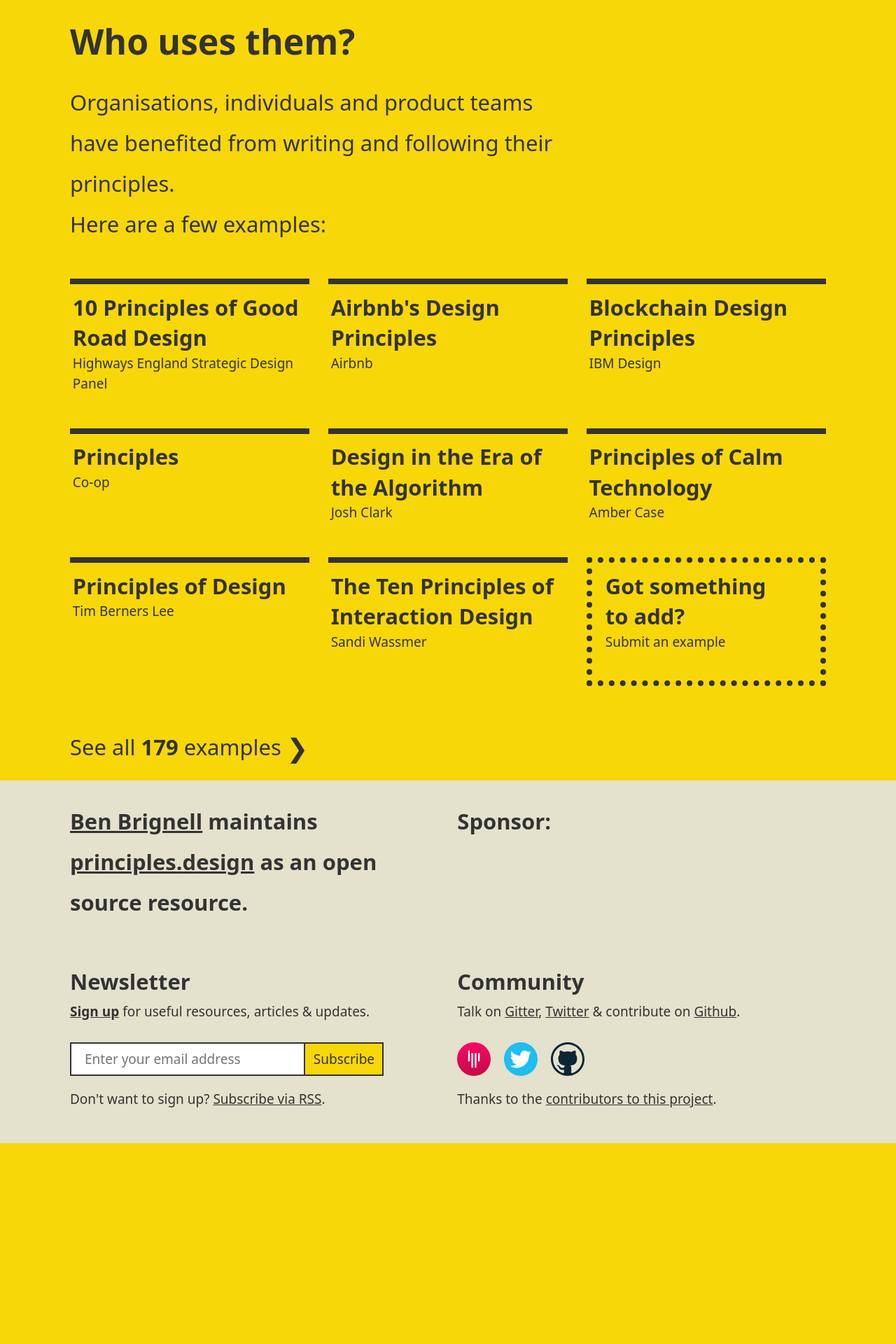
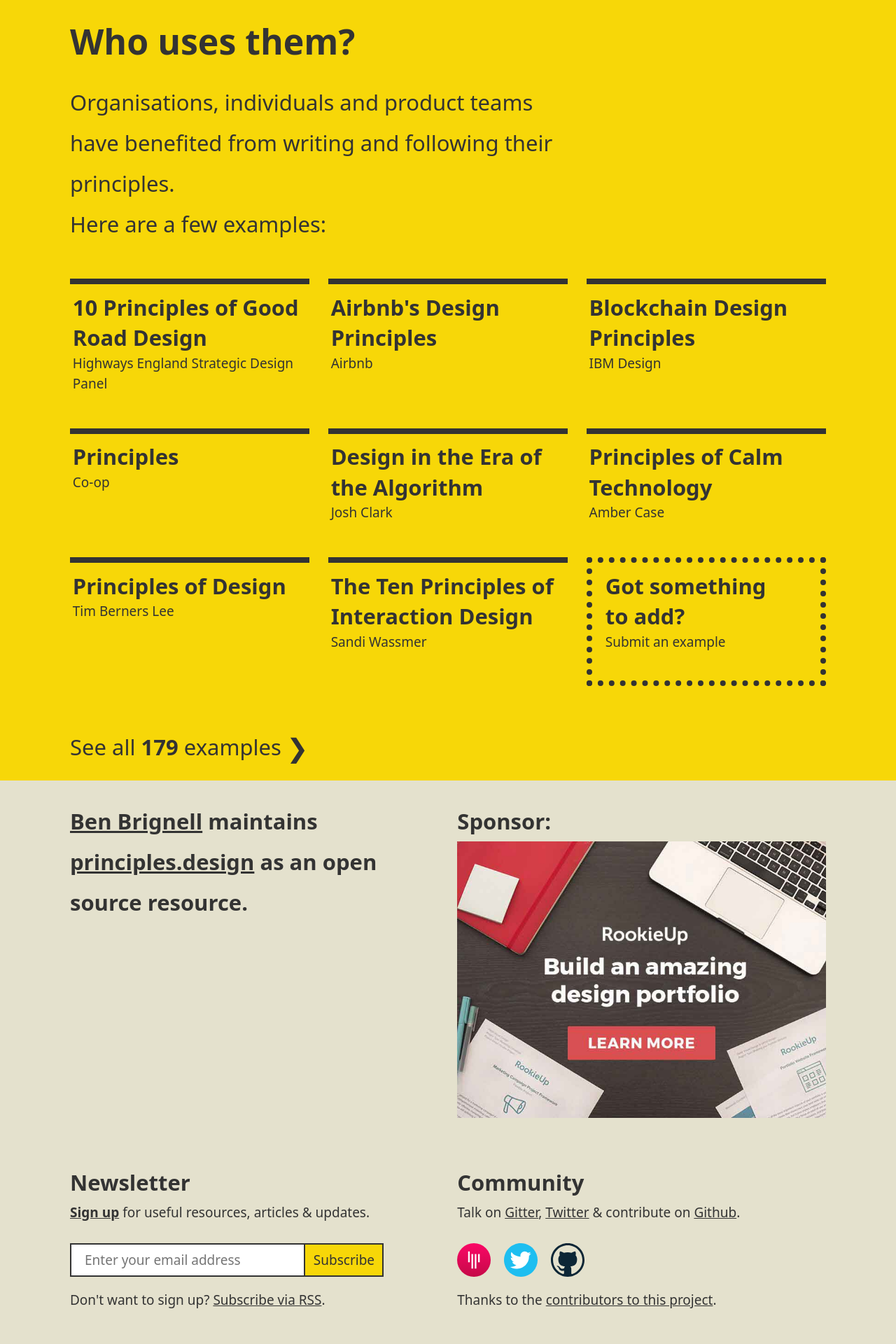
Before and after one commit to benbrignell/principles.design, a Jekyll site: the page built from index.html, in a window 1280 px wide. Shown: the part 1888-3808 px from the top of the page at 70% size. Built offline with Jekyll 4.4.1, drawn with Linux system fonts in a browser that asks for light colours; comment, search, counter and statistics services are not loaded; before the commit the page ends 3521 px from its top, so only the background shows below that.

Commit message:
added rookieup image into footer

```diff
--- a/_includes/footer.html
+++ b/_includes/footer.html
@@ -5,7 +5,8 @@
       </div>
       <div class="two-up">
       <p class="h3 bold">Sponsor:</p>
-      <script async type="text/javascript" src="//cdn.carbonads.com/carbon.js?zoneid=1696&serve=CVYD42T&placement=principlesdesign" id="_carbonads_js"></script>
+
+      <a href="#"><img src="/images/rookieup-portfolio.jpg" style="width: 100%; height: auto;" alt="sdf"></a>
       </div>
       <div class="two-up">
         <p class="h3 bold">Newsletter</p>
```
Also changed, not shown: images/rookieup-portfolio.jpg (added).
